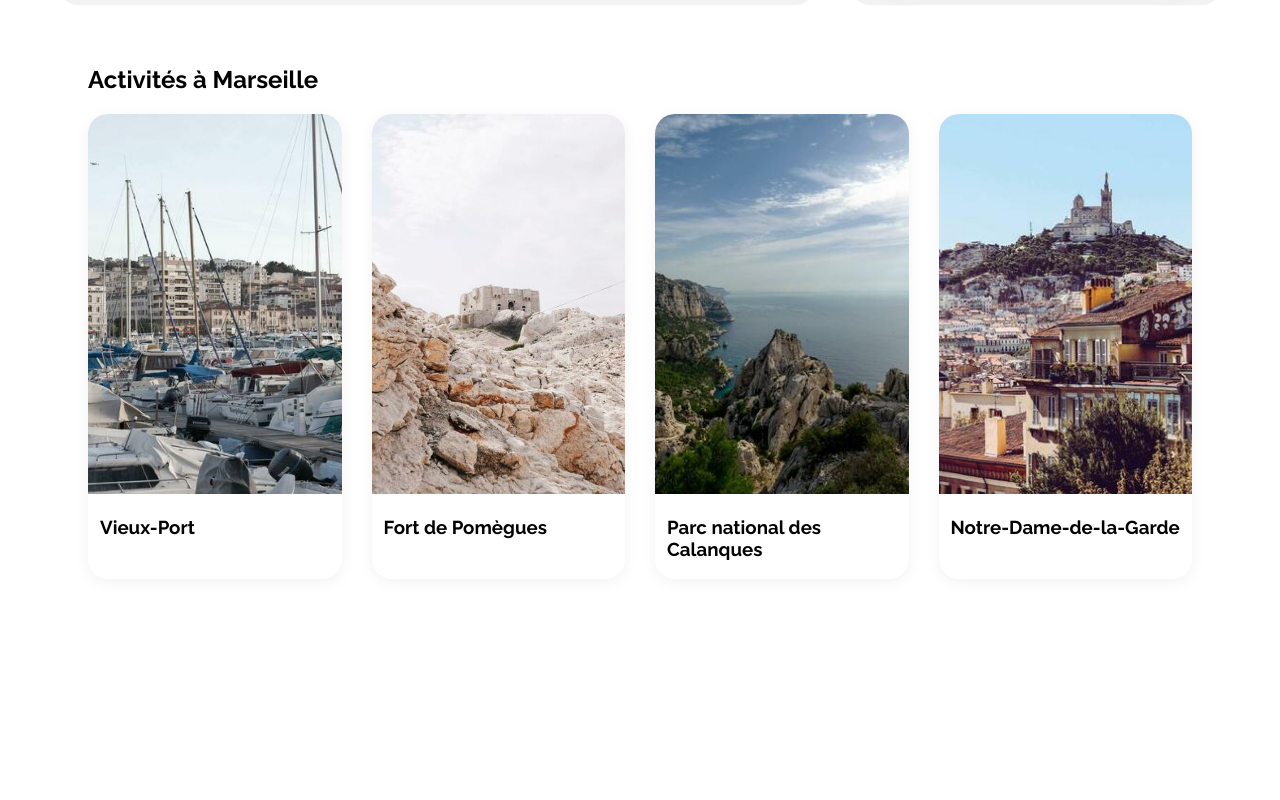
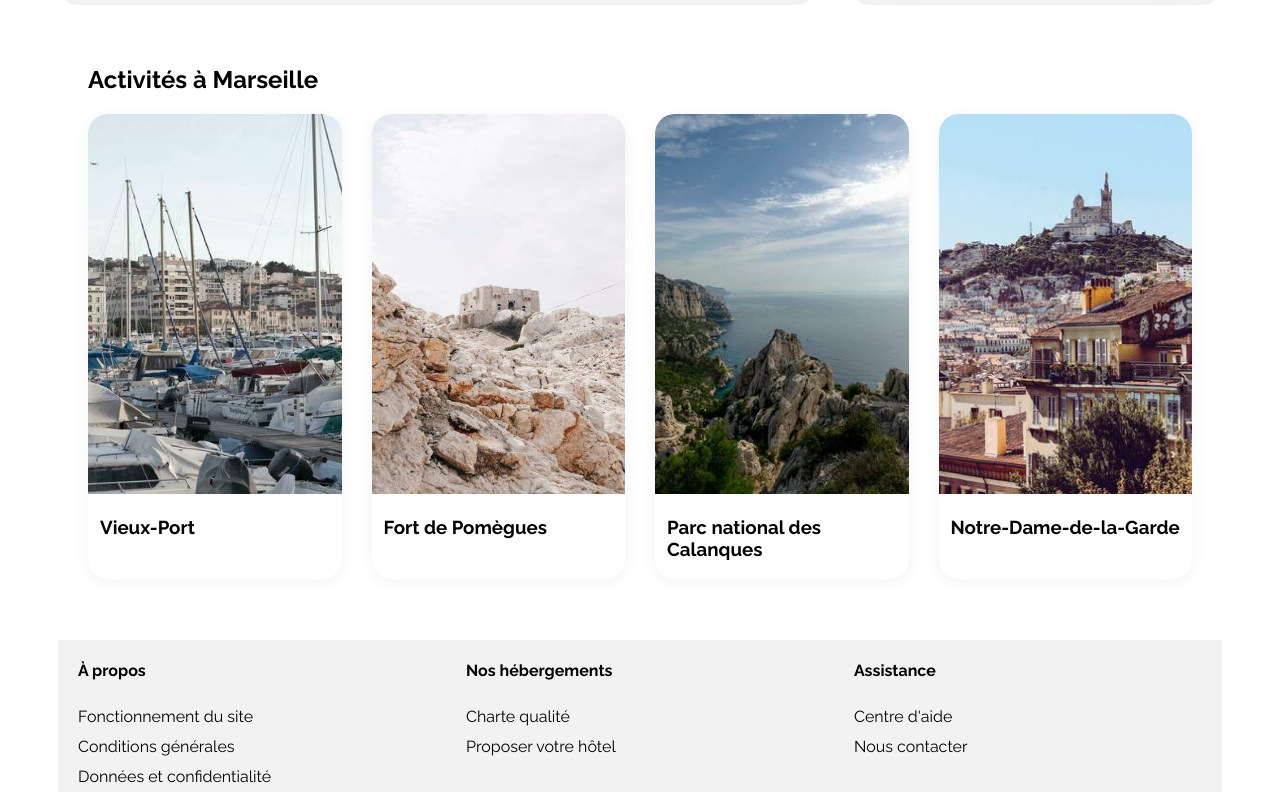
Before and after one commit to JleCrt/Booki, a plain HTML site: page index.html in a window 1280 px wide. Shown: the part 1061-1861 px from the top of the page. Before the commit the page ends 1709 px from the top, so only its background shows below. Drawn offline with Linux system fonts and the light colour scheme.

Commit message:
Ajout footer

```diff
--- a/css/style.css
+++ b/css/style.css
@@ -360,49 +360,6 @@ input::placeholder {
     margin-bottom: 5px;
 }
 
-/****** Activités ******/
-
-/*.activities-marseille {
-    display: flex;
-    flex-direction: column;
-    padding: 35px 30px 30px 30px;
-    width: 100%;
-}
-
-.activities-title {
-    margin: 30px 0 30px 0;
-}
-
-.activities-card {
-    display: flex;
-    flex-direction: row;
-    justify-content: space-between;
-    width: 100%;
-    height: 439px;
-    gap: 30px;
-}
-
-.card-a {
-    background-color: white;
-    border-radius: 20px;
-    display: flex;
-    flex-direction: column;
-    box-shadow: 0 3px 15px #f2f2f2;
-    width: 100%;
-}
-
-.card-a img {
-    object-fit: cover;
-    border-radius: 20px 20px 0 0;
-    height: 380px;
-    width: 100%;
-
-}
-
-.card-title-a {
-    padding-left: 10px;
-}*/
-
 .activities {
     display: flex;
     flex-direction: row;
@@ -434,6 +391,30 @@ input::placeholder {
     margin: 60px 0 61px 0;
     padding: 0 30px;
 }
+
+/****** Footer ******/
+
+footer {
+    background-color: #F2F2F2;
+    display: flex;
+}
+
+footer div {
+    width: 33%;
+    display: flex;
+    flex-direction: column;
+    padding: 0 20px;
+    justify-content: flex-start;
+    font-size: 16px;
+    line-height: 30px;
+}
+ footer p {
+    font-weight: 700;
+ }
+
+ footer a {
+    font-weight: 400;
+ }
 
 /* Le code ci-dessous correspond à la version responsive uniquement */
 
--- a/index.html
+++ b/index.html
@@ -291,7 +291,26 @@
                 </div>
             </section>
         </main>
-        <footer></footer>
+        <footer>
+            <div>
+                <p>À propos</p>
+                <a href="#">Fonctionnement du site</a>
+                <a href="#">Conditions générales</a>
+                <a href="#">Données et confidentialité</a>
+            </div>
+
+            <div>
+                <p>Nos hébergements</p>
+                <a href="#">Charte qualité</a>
+                <a href="#">Proposer votre hôtel</a>
+            </div>
+
+            <div>
+                <p>Assistance</p>
+                <a href="#">Centre d'aide</a>
+                <a href="#">Nous contacter</a>
+            </div>
+        </footer>
     </div>
 </body>
 
```
